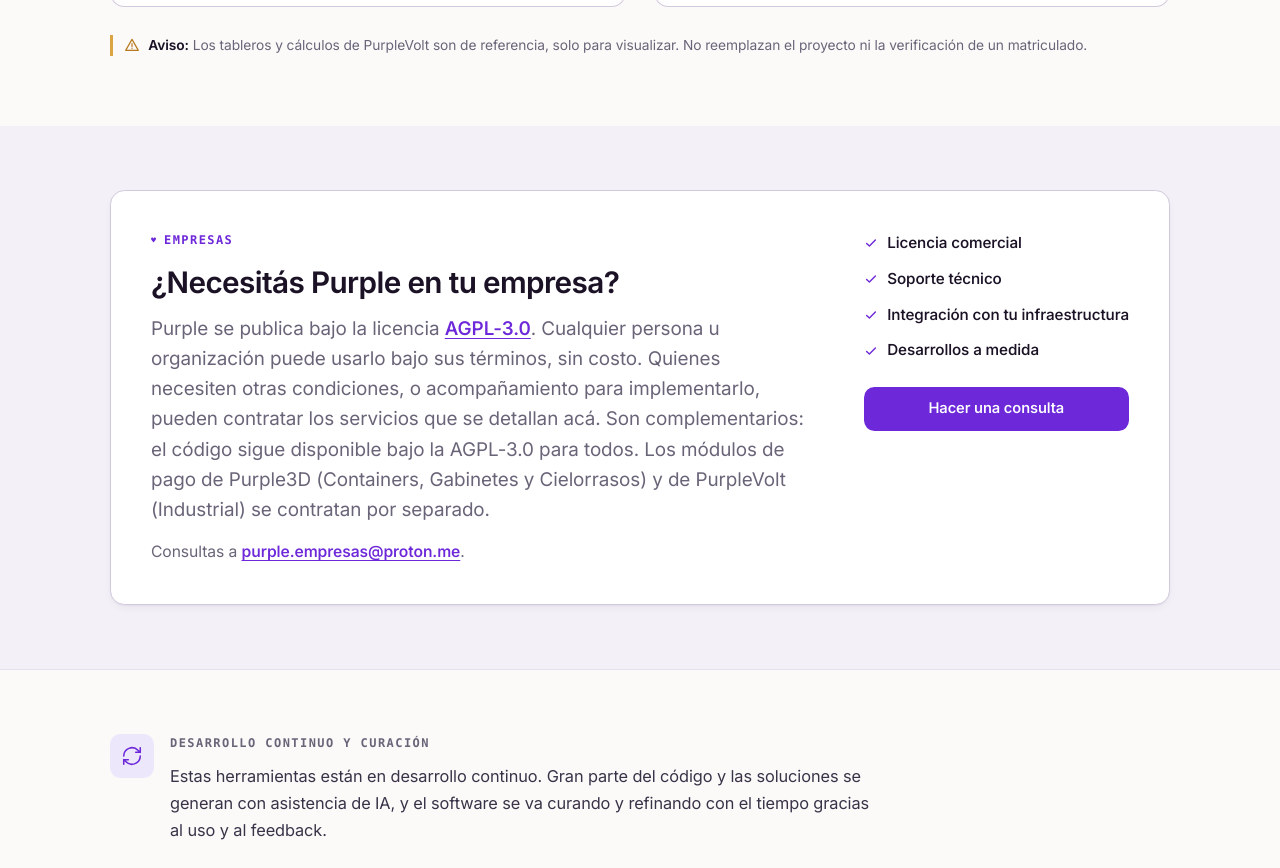
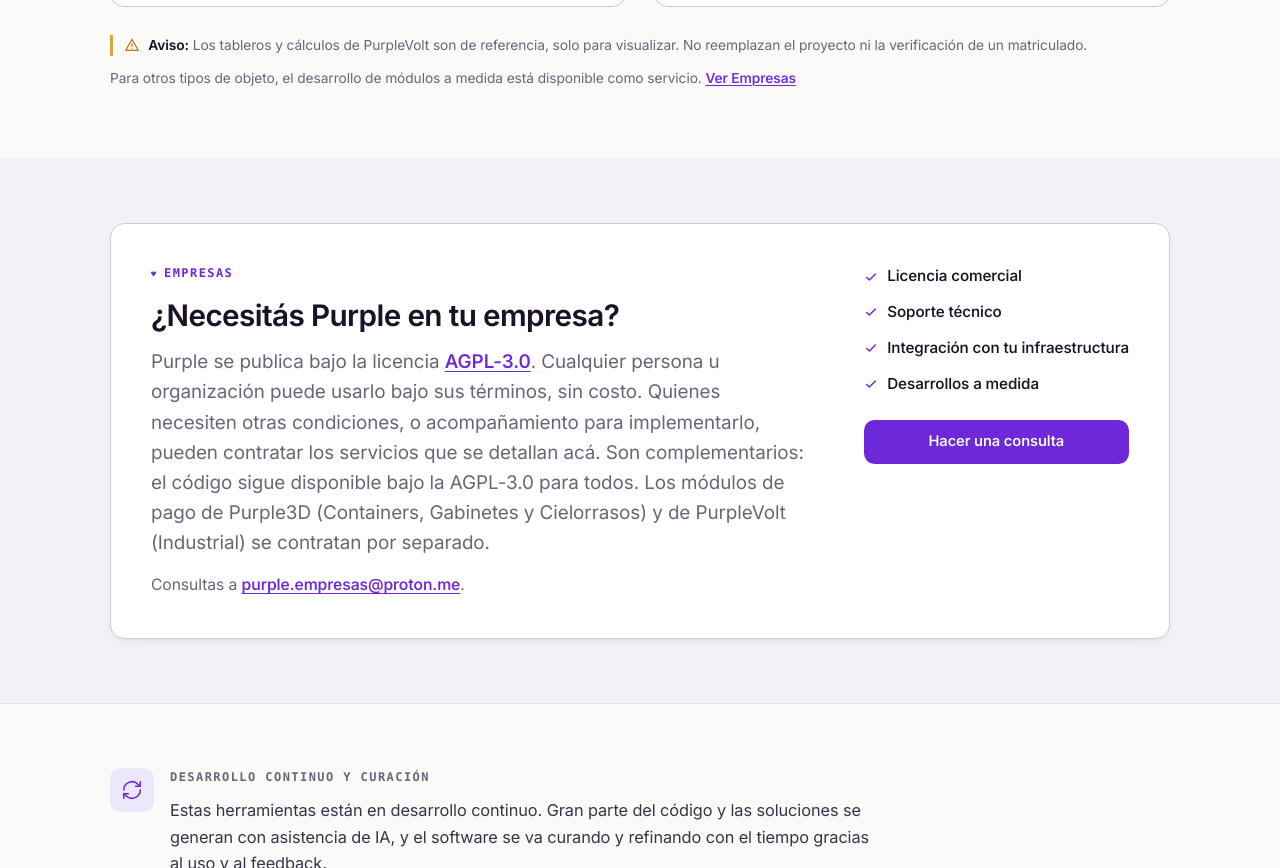
Before and after one commit to ltrecanao/purple, a plain HTML site: page index.html in a window 1280 px wide. Shown: the part 3591-4459 px from the top of the page. Drawn offline with Linux system fonts and the light colour scheme.

Commit message:
feat: agrega nota de modulos a medida en PurpleVolt

```diff
--- a/index.html
+++ b/index.html
@@ -351,6 +351,11 @@
           <svg viewBox="0 0 24 24" width="16" height="16" fill="none" stroke="currentColor" stroke-width="1.8" stroke-linecap="round" stroke-linejoin="round" aria-hidden="true" focusable="false"><path d="M12 3.5 2.5 20h19L12 3.5z"/><path d="M12 10v4.5M12 17.2v.1"/></svg>
           <span><strong>Aviso:</strong> Los tableros y cálculos de PurpleVolt son de referencia, solo para visualizar. No reemplazan el proyecto ni la verificación de un matriculado.</span>
         </p>
+
+        <p class="modulos-mas">
+          Para otros tipos de objeto, el desarrollo de módulos a medida está
+          disponible como servicio. <a class="enlace" href="#empresas">Ver Empresas</a>
+        </p>
       </div>
     </section>
 
```
